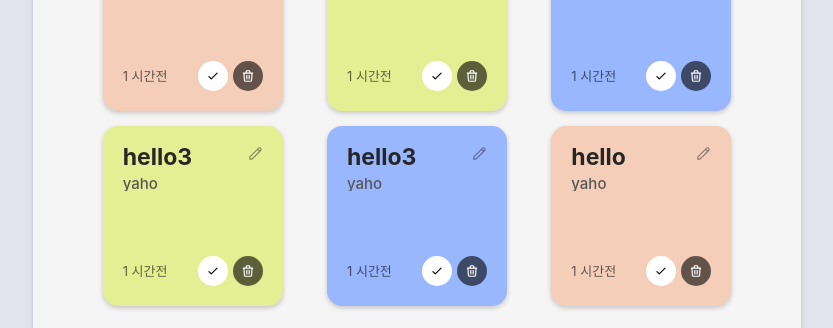
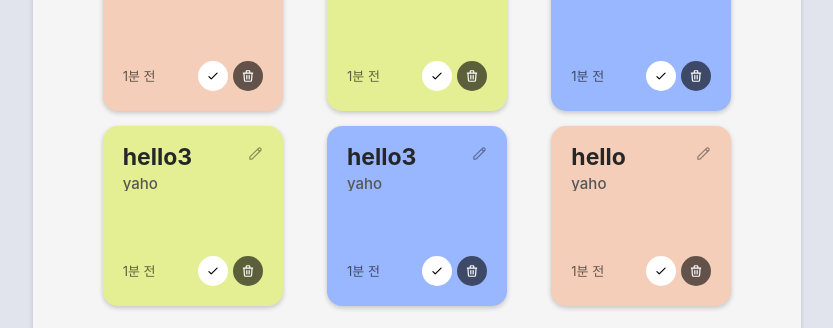
Before and after one commit to jeongmin-dev/team-todolist, a React (Create React App) app: page /todoList in a window 1280 px wide. Shown: the part 324-652 px from the top of the page, without its empty margins (223-1056 px from the left). Built offline with nearby package versions, Linux system fonts and the light colour scheme; data requests are answered from the project's data file.

Commit message:
create fn / customhook
시간 확인 함수랑
인풋 커스텀 훅

```diff
--- a/src/components/list/EditModal.jsx
+++ b/src/components/list/EditModal.jsx
@@ -1,8 +1,8 @@
 import { motion } from "framer-motion";
-import { useState } from "react";
 import { useDispatch, useSelector } from "react-redux";
 import styled from "styled-components";
 import Button from "../../elem/Button";
+import useInputs from "../../hooks/useInputs";
 import { __editTodos } from "../../redux/modules/todos";
 import { Flexbox } from "../../styles/flex";
 import CloseSvg from "../../styles/svg/CloseSvg";
@@ -16,7 +16,7 @@ const btnStyle = {
 function EditModal({ layoutId, color, setLayId }) {
   const { todos } = useSelector((state) => state.todos);
   const todo = todos.find((todo) => todo.id === layoutId);
-  const [inputs, setInputs] = useState({
+  const { inputs, onChange } = useInputs({
     title: todo.title,
     content: todo.content,
   });
@@ -30,10 +30,6 @@ function EditModal({ layoutId, color, setLayId }) {
 
     dispatch(__editTodos({ ...todo, ...inputs }));
     setLayId(null);
-  };
-  const onChange = (e) => {
-    const { name, value } = e.target;
-    setInputs((prev) => ({ ...prev, [name]: value }));
   };
 
   return (
--- a/src/components/todo/Todo.jsx
+++ b/src/components/todo/Todo.jsx
@@ -8,6 +8,7 @@ import { toggleAni } from "../../redux/modules/animation";
 import CheckSvg from "../../styles/svg/CheckSvg";
 import DeleteSvg from "../../styles/svg/DeleteSvg";
 import EditSvg from "../../styles/svg/EditSvg";
+import timeCheck from "../util/timeCheck";
 
 const boxAni = {
   initial: {
@@ -64,7 +65,7 @@ function Todo({ id, title, content, color, createdAt, isDone, setLayId }) {
         <p>{content}</p>
       </TodoItem>
       <TodoUtils>
-        <span>{(createdAt + "").slice(0, 1)} 시간전</span>
+        <span>{timeCheck(createdAt)}</span>
         <TodoBtns>
           <Button {...btnStyle} _onClick={onToggle}>
             <CheckSvg />
--- /dev/null
+++ b/src/components/util/timeCheck.js
@@ -0,0 +1,12 @@
+function timeCheck(prevTime = 1665846659220) {
+  const currentTime = Date.now();
+  const gap = (currentTime - prevTime) / 1000 / 60;
+  if (gap <= 1) return "1분 전";
+  else if (1 < gap && gap < 60) return `${gap | 0}분 전`;
+  else if (60 <= gap && gap < 1440) return `${parseInt(gap / 60)}시간 전`;
+  else if (1440 <= gap && gap < 2880) return "하루 전";
+  else if (2880 < -gap && gap < 43200) return `${parseInt(gap / 60 / 30)}일 전`;
+  return gap;
+}
+
+export default timeCheck;
--- /dev/null
+++ b/src/hooks/useInputs.js
@@ -0,0 +1,17 @@
+import { useCallback, useState } from "react";
+
+function useInputs(initialState) {
+  // {text:"",input:""}
+  const [inputs, setInputs] = useState(initialState);
+
+  const onChange = useCallback((e) => {
+    const { name, value } = e.target;
+    setInputs((prev) => ({ ...prev, [name]: value }));
+  }, []);
+
+  const reset = useCallback(() => setInputs(initialState), [initialState]);
+
+  return { inputs, onChange, reset };
+}
+
+export default useInputs;
```
Also changed, not shown: 1 other file (tests, documents, lock files or other folders).
